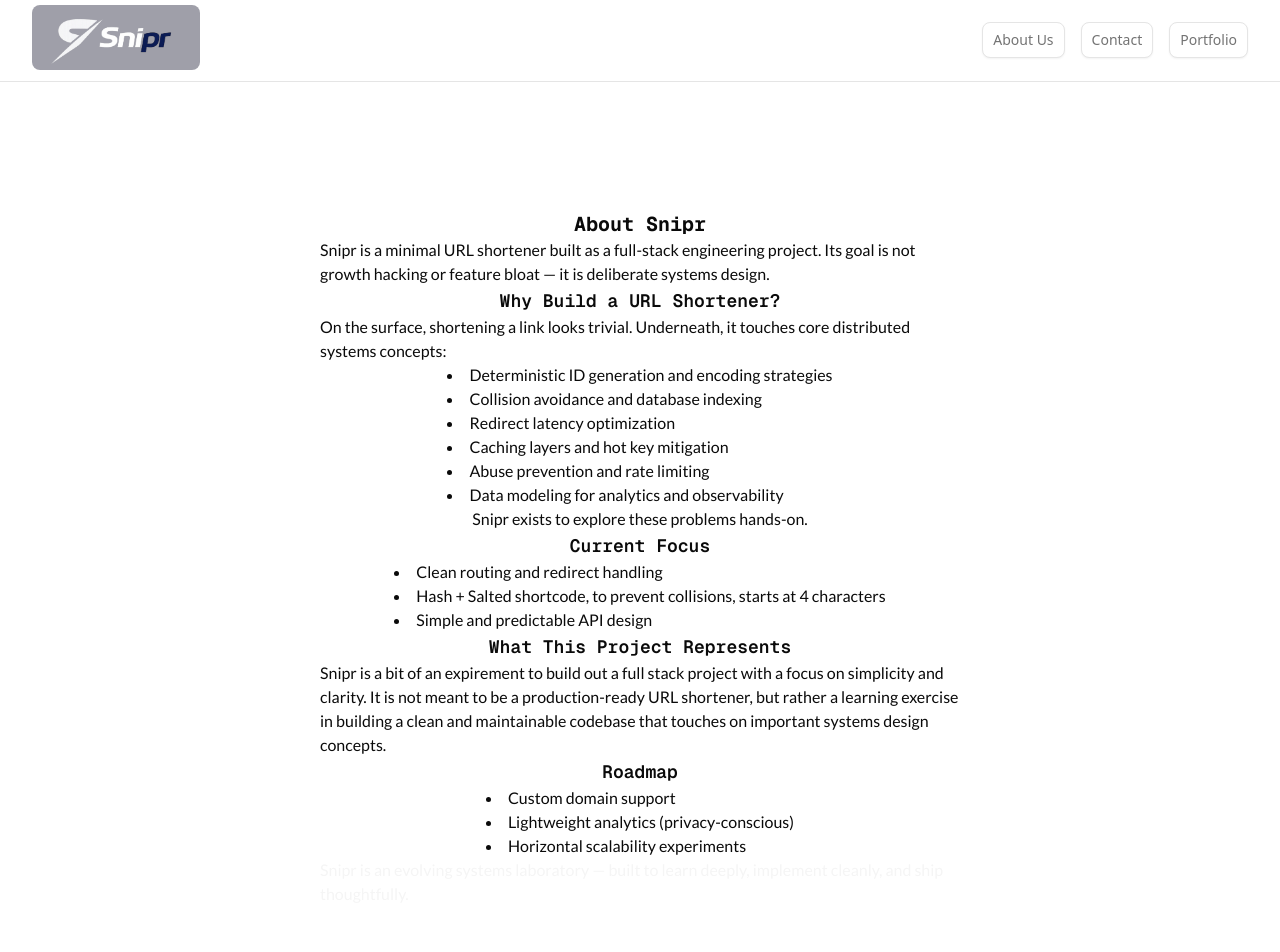
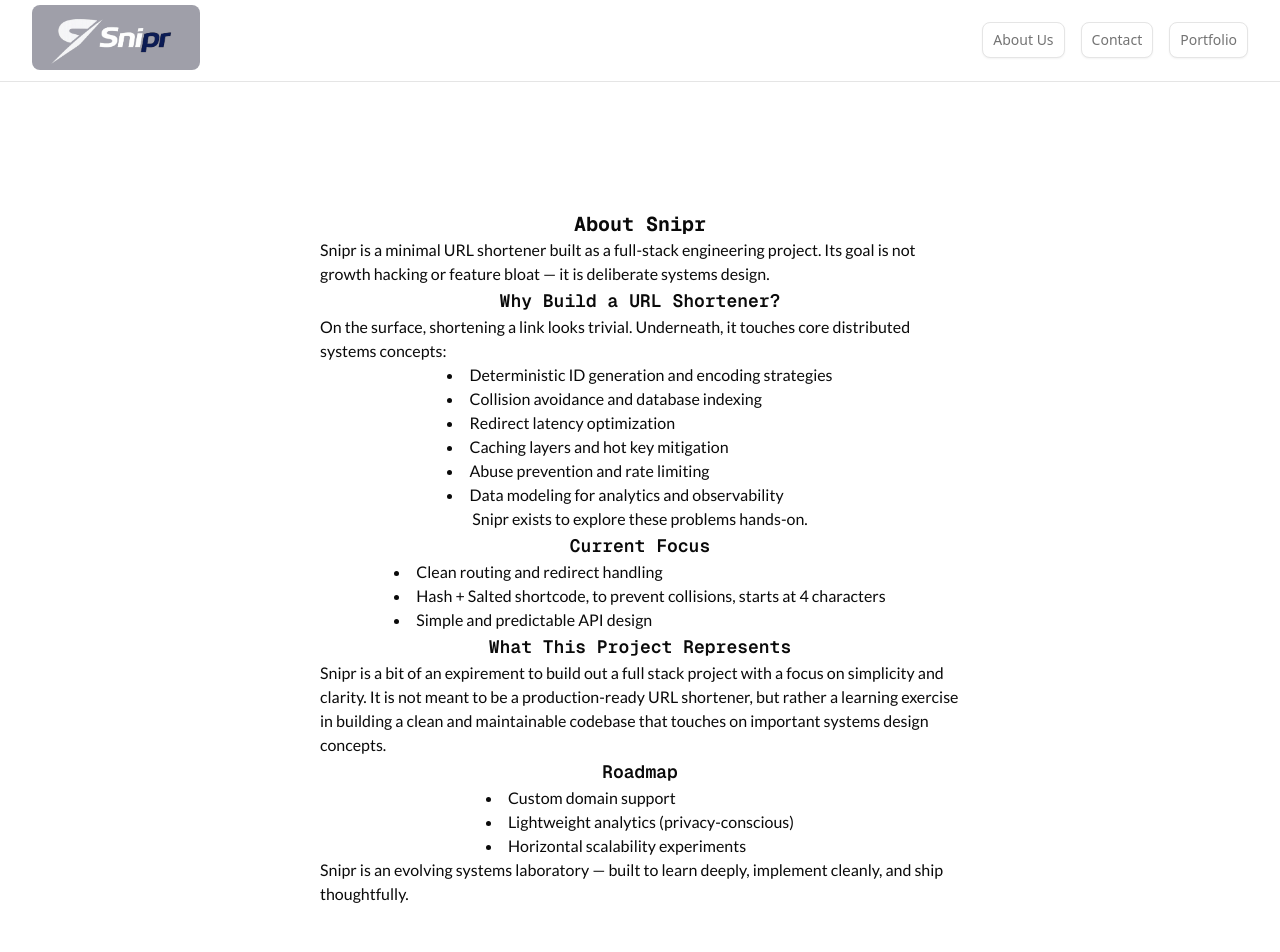
Before and after one commit to Icekraks/LinkShortenerProject, a Next.js app in the folder apps/web/: page /pages/about in a window 1280 px wide. Shown: the top 952 px of the page. Built offline with nearby package versions, Linux system fonts and the light colour scheme.

Commit message:
feature: fixed font style

```diff
--- a/apps/web/app/pages/about/page.tsx
+++ b/apps/web/app/pages/about/page.tsx
@@ -56,7 +56,7 @@ export default function About() {
           <li>Horizontal scalability experiments</li>
         </ul>
 
-        <p className="text-muted">
+        <p>
           Snipr is an evolving systems laboratory — built to learn deeply, implement cleanly, and
           ship thoughtfully.
         </p>
```
